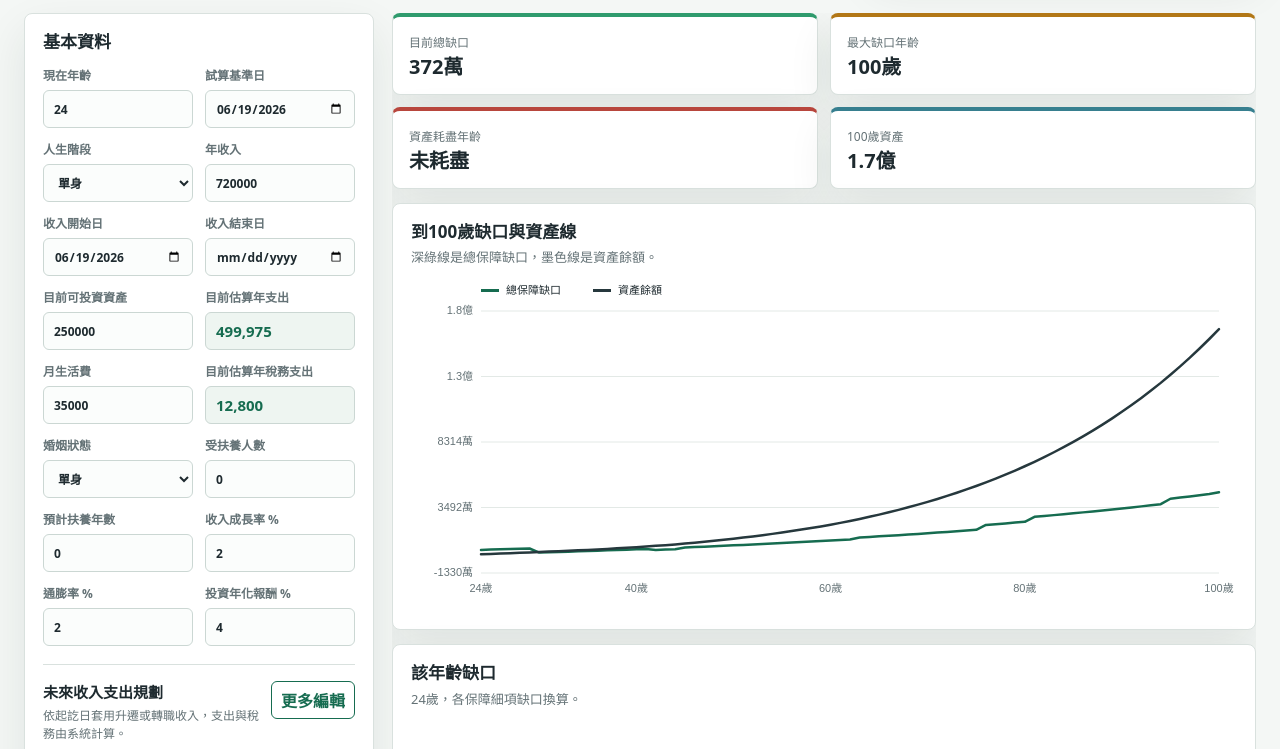
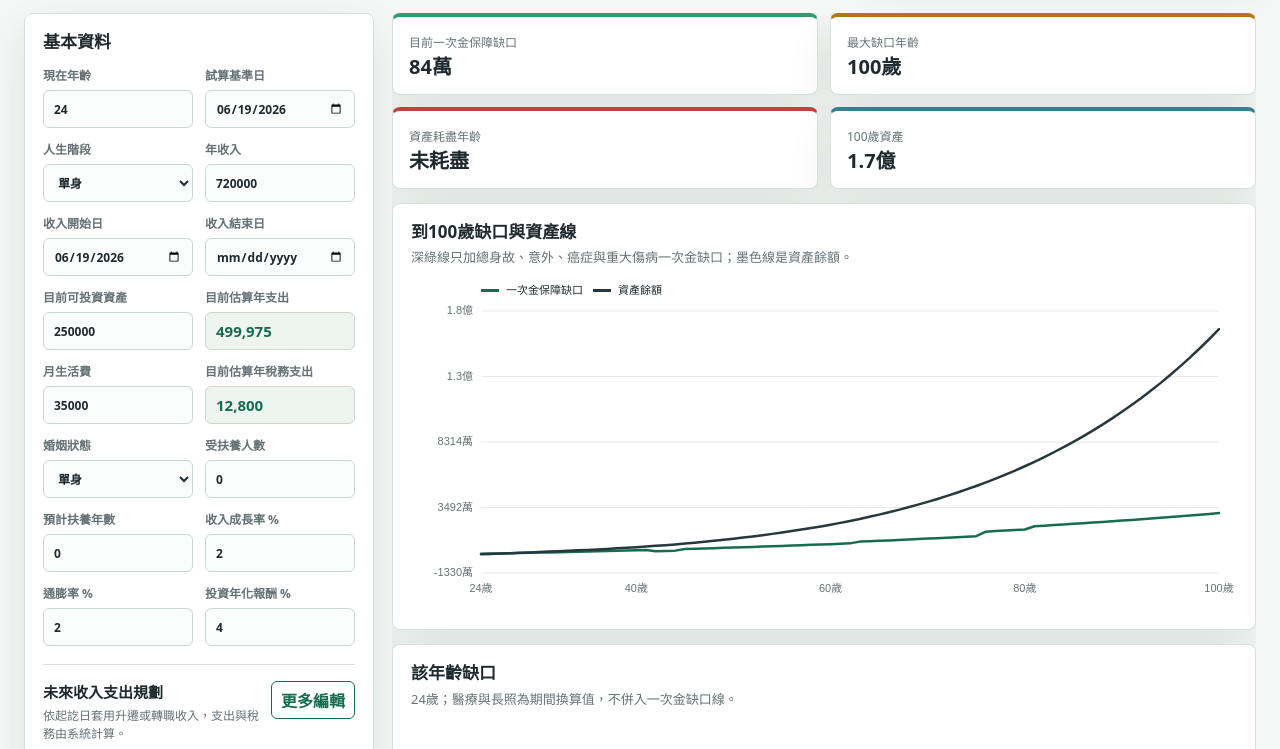
Before and after one commit to liu11-21/life-planning-dashboard, a plain HTML site: page index.html in a window 1280 px wide. Shown: the part 174-923 px from the top of the page. Drawn offline with Linux system fonts and the light colour scheme.

Commit message:
Fix imported coverage and gap aggregation

```diff
--- a/app.js
+++ b/app.js
@@ -6,6 +6,8 @@ const CATEGORY_DEFS = [
   { key: "critical", label: "重大傷病", short: "重傷" },
   { key: "ltc", label: "長照月給付", short: "長照" }
 ];
+
+const CORE_LUMP_SUM_GAP_KEYS = ["death", "accident", "cancer", "critical"];
 
 const BENEFIT_TYPES = {
   death: ["身故保險金", "完全失能保險金"],
@@ -251,6 +253,9 @@ function normalizePolicies(list) {
           annualPremium: Number(period.annualPremium) || 0
         }))
       : [];
+    if (policy.benefits && !Array.isArray(policy.benefits) && typeof policy.benefits === "object") {
+      policy.benefits = [policy.benefits];
+    }
     if (!Array.isArray(policy.benefits) || policy.benefits.length === 0) {
       const category = policy.category || "death";
       const type = BENEFIT_TYPES[category][0];
@@ -683,10 +688,15 @@ function needsAtAge(age, input, financial) {
   const year = age - input.currentAge;
   const inflationFactor = Math.pow(1 + input.inflation / 100, year);
   const income = financial.income;
-  const debtNeed = debtItems
+  const grossDebtNeed = debtItems
     .reduce((sum, item) => sum + debtBalanceAtDate(item, financial.date), 0);
   const supportYearsRemaining = Math.max(0, input.dependentSupportYears - year);
   const activeDependents = supportYearsRemaining > 0 ? Math.max(0, Math.floor(input.dependentsCount)) : 0;
+  const estateAssetValue = heldAssets
+    .reduce((sum, item) => sum + assetValueAtDate(item, financial.date), 0);
+  const debtNeed = activeDependents > 0 || input.maritalStatus === "married"
+    ? grossDebtNeed
+    : Math.max(0, grossDebtNeed - estateAssetValue);
   const annualFamilyLiving = input.monthlyLivingExpense * 12 * inflationFactor;
   let responsibilityNeed;
   if (activeDependents > 0) {
@@ -779,7 +789,8 @@ function projectPlan() {
       needs,
       coverage,
       gaps,
-      totalGap: Object.values(gaps).reduce((sum, value) => sum + value, 0),
+      totalGap: CORE_LUMP_SUM_GAP_KEYS.reduce((sum, key) => sum + gaps[key], 0),
+      allEquivalentGap: Object.values(gaps).reduce((sum, value) => sum + value, 0),
       activeCount: active.length
     });
   }
@@ -1289,7 +1300,10 @@ function renderAgeTable() {
   document.getElementById("ageTable").innerHTML = candidateAges
     .map((age) => {
       const row = projection.find((item) => item.age === age);
-      const ratio = row.totalGap / Math.max(1, Object.values(row.needs).reduce((a, b) => a + b, 0));
+      const ratio = row.totalGap / Math.max(
+        1,
+        CORE_LUMP_SUM_GAP_KEYS.reduce((sum, key) => sum + row.needs[key], 0)
+      );
       const riskClass = row.assets < 0 || ratio > 0.7 ? "risk" : ratio > 0.35 ? "warn" : "";
       return `
         <article class="age-item ${riskClass}">
@@ -1401,7 +1415,7 @@ function drawLineChart() {
     context.fillText(`${selectedRow.age}歲`, tooltipX + 10, tooltipY + 9);
     context.font = '11px "Microsoft JhengHei", sans-serif';
     context.fillStyle = "#166c50";
-    context.fillText(`保障缺口 ${formatMoney(selectedRow.totalGap, true)}`, tooltipX + 10, tooltipY + 32);
+    context.fillText(`一次金缺口 ${formatMoney(selectedRow.totalGap, true)}`, tooltipX + 10, tooltipY + 32);
     context.fillStyle = "#26383d";
     context.fillText(`資產餘額 ${formatMoney(selectedRow.assets, true)}`, tooltipX + 10, tooltipY + 51);
     context.fillStyle = "#647276";
@@ -1426,7 +1440,7 @@ function drawLineChart() {
   context.fillStyle = "#166c50";
   context.fillRect(bounds.left, 8, 18, 3);
   context.fillStyle = "#1e2a2f";
-  context.fillText("總保障缺口", bounds.left + 25, 10);
+  context.fillText("一次金保障缺口", bounds.left + 25, 10);
   context.fillStyle = "#26383d";
   context.fillRect(bounds.left + 112, 8, 18, 3);
   context.fillStyle = "#1e2a2f";
@@ -1462,7 +1476,7 @@ function drawBarChart() {
     context.fillText(CATEGORY_DEFS[index].short, x + barWidth / 2, bounds.bottom + 10);
   });
 
-  document.getElementById("barSubtitle").textContent = `${selectedAge}歲，各保障細項缺口換算。`;
+  document.getElementById("barSubtitle").textContent = `${selectedAge}歲；醫療與長照為期間換算值，不併入一次金缺口線。`;
 }
 
 function collectState() {
--- a/index.html
+++ b/index.html
@@ -150,7 +150,7 @@
               <div class="recommendation-row">
                 <span>建議保額</span><strong id="deathRecommendation">計算中</strong>
               </div>
-              <small class="recommendation-formula">依婚姻、受扶養人數、扶養年數、生活費與剩餘負債估算。</small>
+              <small class="recommendation-formula">依家庭責任與剩餘負債估算；單身無扶養時，先以擔保資產抵減債務。</small>
               <output id="familyResponsibilitySummary" class="computed-output">單身且無受扶養人</output>
               <label>文字敘述<textarea id="deathDescription" rows="2" placeholder="例如：房貸與家庭責任期間優先補足"></textarea></label>
             </article>
@@ -214,7 +214,7 @@
       <section class="workspace">
         <section class="summary-row">
           <article class="metric metric-green">
-            <span>目前總缺口</span>
+            <span>目前一次金保障缺口</span>
             <strong id="currentGap">0</strong>
           </article>
           <article class="metric metric-amber">
@@ -236,7 +236,7 @@
             <div class="chart-head">
               <div>
                 <h2>到100歲缺口與資產線</h2>
-                <p>深綠線是總保障缺口，墨色線是資產餘額。</p>
+                <p>深綠線只加總身故、意外、癌症與重大傷病一次金缺口；墨色線是資產餘額。</p>
               </div>
               <input id="selectedAge" type="hidden" value="24">
             </div>
@@ -351,6 +351,6 @@
     </section>
   </div>
 
-  <script src="./app.js?v=20260619n"></script>
+  <script src="./app.js?v=20260619p"></script>
 </body>
 </html>
```
